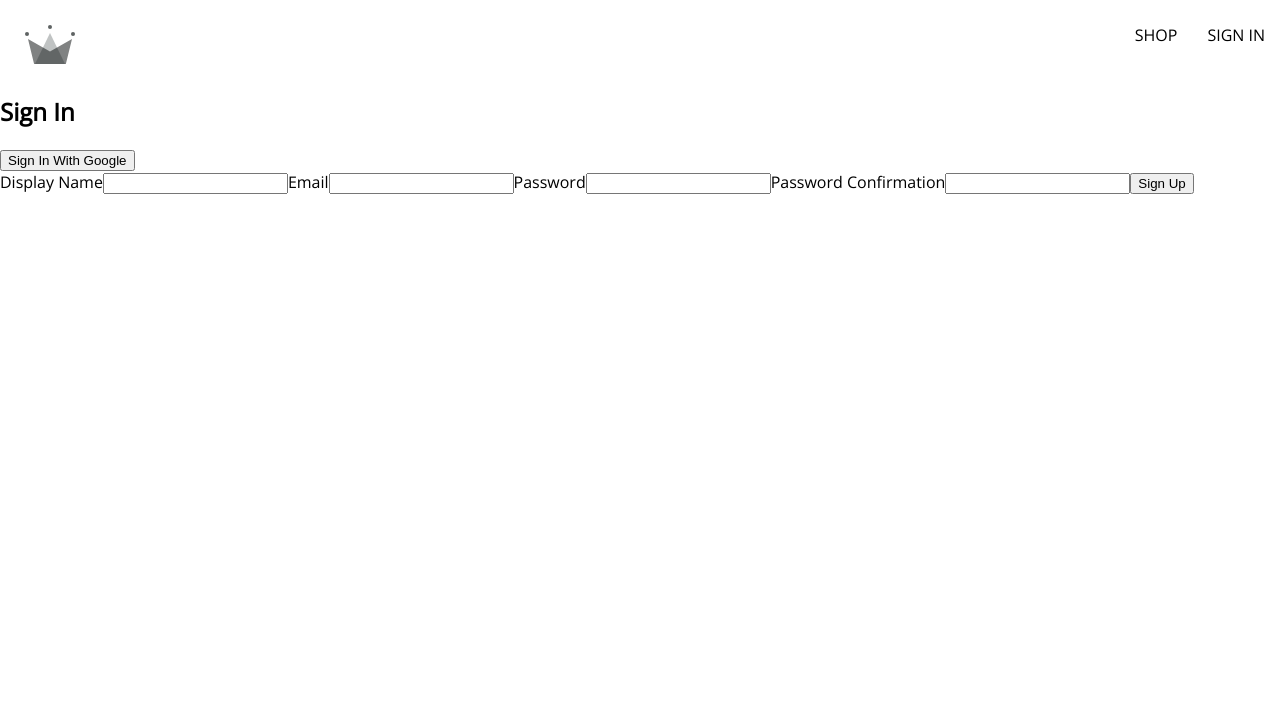
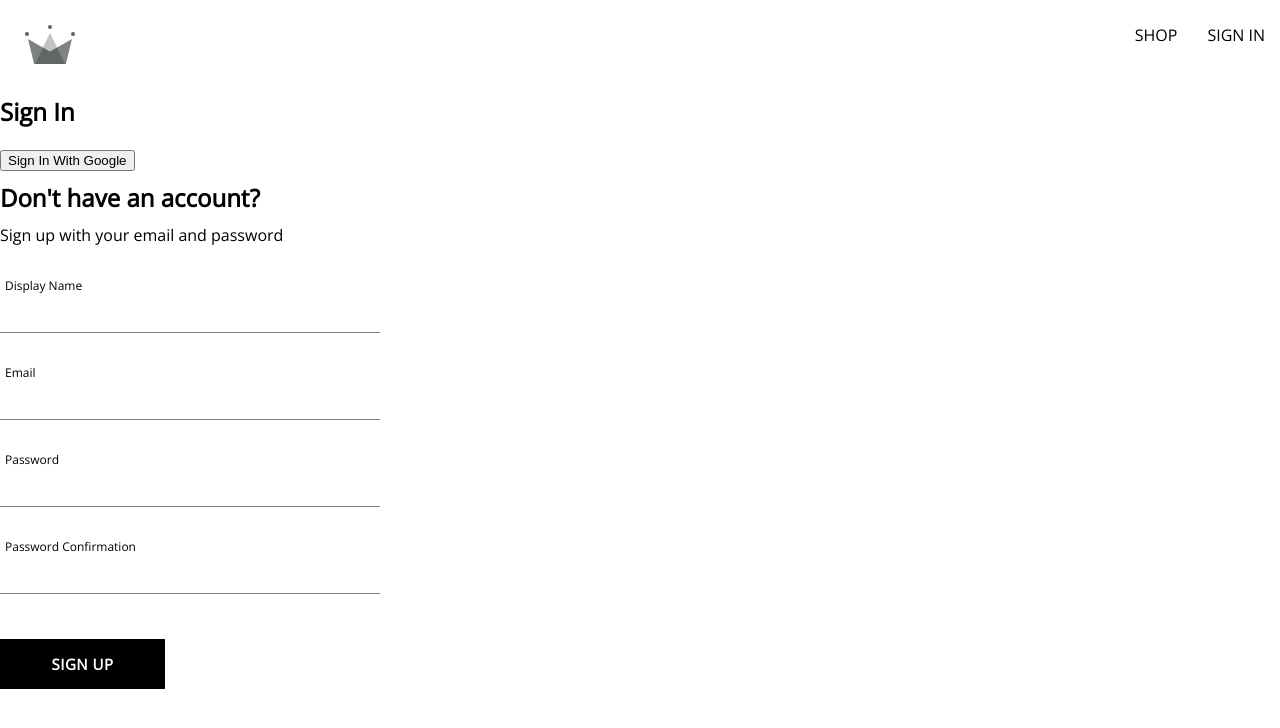
Before and after one commit to Umair-ah/Crown-Clothing, a React (Create React App) app: page /sign-in in a window 1280 px wide. Shown: the top 728 px of the page. Built offline with nearby package versions, Linux system fonts and the light colour scheme.

Commit message:
formInput, signUp, button components

```diff
--- /dev/null
+++ b/src/components/button/button.component.jsx
@@ -0,0 +1,18 @@
+import "../button/button.styles.scss";
+const BUTTON_TYPE_CLASSES = {
+  google: "google-sign-in",
+  inverted: "inverted",
+};
+
+const Button = ({ children, buttonType, ...otherProps }) => {
+  return (
+    <button
+      className={`button-container ${BUTTON_TYPE_CLASSES[buttonType]}`}
+      {...otherProps}
+    >
+      {children}
+    </button>
+  );
+};
+
+export default Button;
--- /dev/null
+++ b/src/components/button/button.styles.scss
@@ -0,0 +1,46 @@
+.button-container {
+  min-width: 165px;
+  width: auto;
+  height: 50px;
+  letter-spacing: 0.5px;
+  line-height: 50px;
+  padding: 0 35px 0 35px;
+  font-size: 15px;
+  background-color: black;
+  color: white;
+  text-transform: uppercase;
+  font-family: "Open Sans";
+  font-weight: bolder;
+  border: none;
+  cursor: pointer;
+  display: flex;
+  justify-content: center;
+
+  &:hover {
+    background-color: white;
+    color: black;
+    border: 1px solid black;
+  }
+
+  &.google-sign-in {
+    background-color: #4285f4;
+    color: white;
+
+    &:hover {
+      background-color: #357ae8;
+      border: none;
+    }
+  }
+
+  &.inverted {
+    background-color: white;
+    color: black;
+    border: 1px solid black;
+
+    &:hover {
+      background-color: black;
+      color: white;
+      border: none;
+    }
+  }
+}
--- /dev/null
+++ b/src/components/form-input/form-input.component.jsx
@@ -0,0 +1,19 @@
+import "../../components/form-input/form-input.styles.scss";
+const FormInput = ({ label, ...otherProps }) => {
+  return (
+    <div className="group">
+      {label && (
+        <label
+          className={`${
+            otherProps.value ? "shrink" : ""
+          } shrink form-input-label`}
+        >
+          {label}
+        </label>
+      )}
+      <input className="form-input" {...otherProps} />
+    </div>
+  );
+};
+
+export default FormInput;
--- /dev/null
+++ b/src/components/form-input/form-input.styles.scss
@@ -0,0 +1,54 @@
+$sub-color: grey;
+$main-color: black;
+
+@mixin shrinkLabel {
+  top: -14px;
+  font-size: 12px;
+  color: $main-color;
+}
+
+.group {
+  position: relative;
+  margin: 45px 0;
+
+  .form-input {
+    background: none;
+    background-color: white;
+    color: $sub-color;
+    font-size: 18px;
+    padding: 10px 10px 10px 5px;
+    display: block;
+    width: 100%;
+    border: none;
+    border-radius: 0;
+    border-bottom: 1px solid $sub-color;
+    margin: 25px 0;
+
+    &:focus {
+      outline: none;
+    }
+
+    &:focus ~ .form-input-label {
+      @include shrinkLabel();
+    }
+  }
+
+  input[type="password"] {
+    letter-spacing: 0.3em;
+  }
+
+  .form-input-label {
+    color: $sub-color;
+    font-size: 16px;
+    font-weight: normal;
+    position: absolute;
+    pointer-events: none;
+    left: 5px;
+    top: 10px;
+    transition: 300ms ease all;
+
+    &.shrink {
+      @include shrinkLabel();
+    }
+  }
+}
--- a/src/components/sign-up-form/sign-up-form.component.jsx
+++ b/src/components/sign-up-form/sign-up-form.component.jsx
@@ -1,4 +1,11 @@
 import { useState } from "react";
+import {
+  createAuthUserWithEmailAndPassword,
+  createUserDocumentFromAuth,
+} from "../../utils/firebase.utils";
+import FormInput from "../form-input/form-input.component";
+import "../sign-up-form/sign-up-form.styles.scss";
+import Button from "../button/button.component";
 
 const defaultFormFields = {
   displayName: "",
@@ -10,41 +17,78 @@
 const SignUp = () => {
   const [formFields, setFormFields] = useState(defaultFormFields);
   const { displayName, email, password, confirmPassword } = formFields;
-  console.log(formFields);
+
+  const resetFormFields = () => {
+    setFormFields(defaultFormFields);
+  };
 
   const handleChange = (event) => {
     const { name, value } = event.target;
     setFormFields({ ...formFields, [name]: value });
   };
 
-  const handleSubmit = async () => {};
+  const handleSubmit = async (event) => {
+    event.preventDefault();
+    if (password !== confirmPassword) {
+      alert("Passwords do not match!");
+      return;
+    }
+
+    try {
+      const { user } = await createAuthUserWithEmailAndPassword(
+        email,
+        password
+      );
+
+      await createUserDocumentFromAuth(user, { displayName });
+      resetFormFields();
+    } catch (error) {
+      if (error.code === "auth/email-already-in-use") {
+        alert("Email Already In Use!");
+      } else {
+        console.log("user creation error:", error);
+      }
+    }
+  };
 
   return (
-    <div>
+    <div className="sign-up-container">
+      <h2>Don't have an account?</h2>
+      <span>Sign up with your email and password</span>
       <form onSubmit={handleSubmit}>
-        <label>Display Name</label>
-        <input
+        <FormInput
+          label="Display Name"
           type="text"
           name="displayName"
           required
           onChange={handleChange}
         />
 
-        <label>Email</label>
-        <input type="text" name="email" required onChange={handleChange} />
+        <FormInput
+          label="Email"
+          type="text"
+          name="email"
+          required
+          onChange={handleChange}
+        />
 
-        <label>Password</label>
-        <input type="text" name="password" required onChange={handleChange} />
+        <FormInput
+          label="Password"
+          type="password"
+          name="password"
+          required
+          onChange={handleChange}
+        />
 
-        <label>Password Confirmation</label>
-        <input
-          type="text"
+        <FormInput
+          label="Password Confirmation"
+          type="password"
           name="confirmPassword"
           required
           onChange={handleChange}
         />
 
-        <button type="submit">Sign Up</button>
+        <Button type="submit">Sign Up</Button>
       </form>
     </div>
   );
--- /dev/null
+++ b/src/components/sign-up-form/sign-up-form.styles.scss
@@ -0,0 +1,9 @@
+.sign-up-container {
+  display: flex;
+  flex-direction: column;
+  width: 380px;
+
+  h2 {
+    margin: 10px 0;
+  }
+}
--- a/src/utils/firebase.utils.js
+++ b/src/utils/firebase.utils.js
@@ -4,6 +4,7 @@
   signInWithRedirect,
   signInWithPopup,
   GoogleAuthProvider,
+  createUserWithEmailAndPassword,
 } from "firebase/auth";
 
 import { getFirestore, doc, getDoc, setDoc } from "firebase/firestore";
@@ -30,7 +31,12 @@
 
 export const db = getFirestore();
 
-export const createUserDocumentFromAuth = async (userAuth) => {
+export const createUserDocumentFromAuth = async (
+  userAuth,
+  additionalInformation = {}
+) => {
+  if (!userAuth) return;
+
   const userDocRef = doc(db, "users", userAuth.uid);
 
   const userSnapShot = await getDoc(userDocRef);
@@ -44,6 +50,7 @@
         displayName,
         email,
         created_at,
+        ...additionalInformation,
       });
     } catch (error) {
       console.log("error creating the user", error.message);
@@ -52,3 +59,9 @@
 
   return userDocRef;
 };
+
+export const createAuthUserWithEmailAndPassword = async (email, password) => {
+  if (!email || !password) return;
+
+  return await createUserWithEmailAndPassword(auth, email, password);
+};
```
